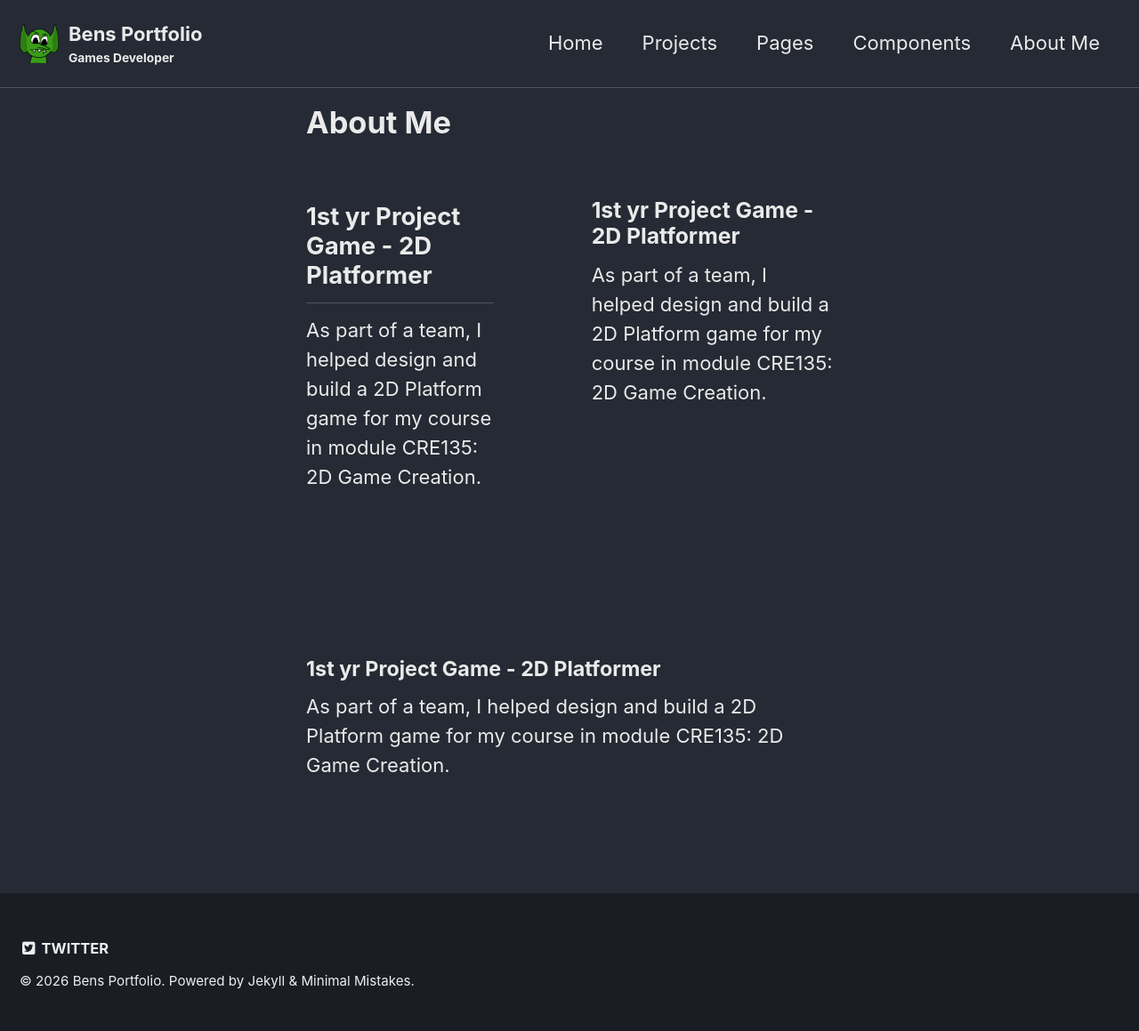
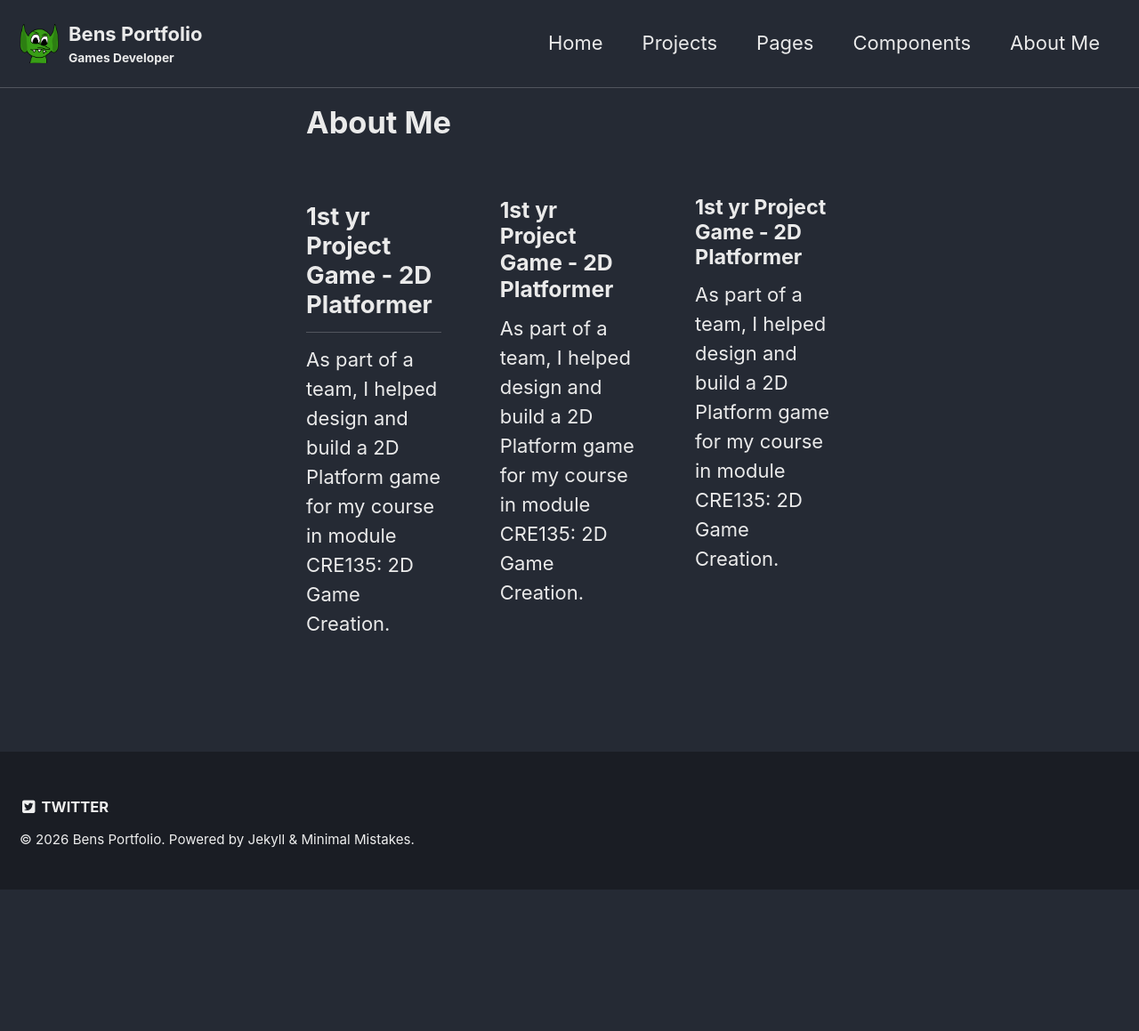
Before and after one commit to nvbnb17/nvbnb17.github.io, a Jekyll site: the page built from _pages/about-me.md, in a window 1280 px wide. Shown: the whole page at 89% size. Built offline with Jekyll 4.4.1, drawn with Linux system fonts in a browser that asks for light colours; after the commit the page ends 1000 px from its top, so only the background shows below that.

Commit message:
Update about-me.md

```diff
--- a/_pages/about-me.md
+++ b/_pages/about-me.md
@@ -14,7 +14,7 @@
     text: "Designed mechanics, levels, and player feedback loops."
     level_label: "Beginner"
 ---
-<div style="display:flex; flex-wrap:wrap; gap:5rem; align-items:flex-start;">
+<div style="display:flex; flex-wrap:wrap; gap:3rem; align-items:flex-start;">
 
   <!-- LEFT: text content -->
   <div style="flex:1 1 150px; min-width:150px;">
```
